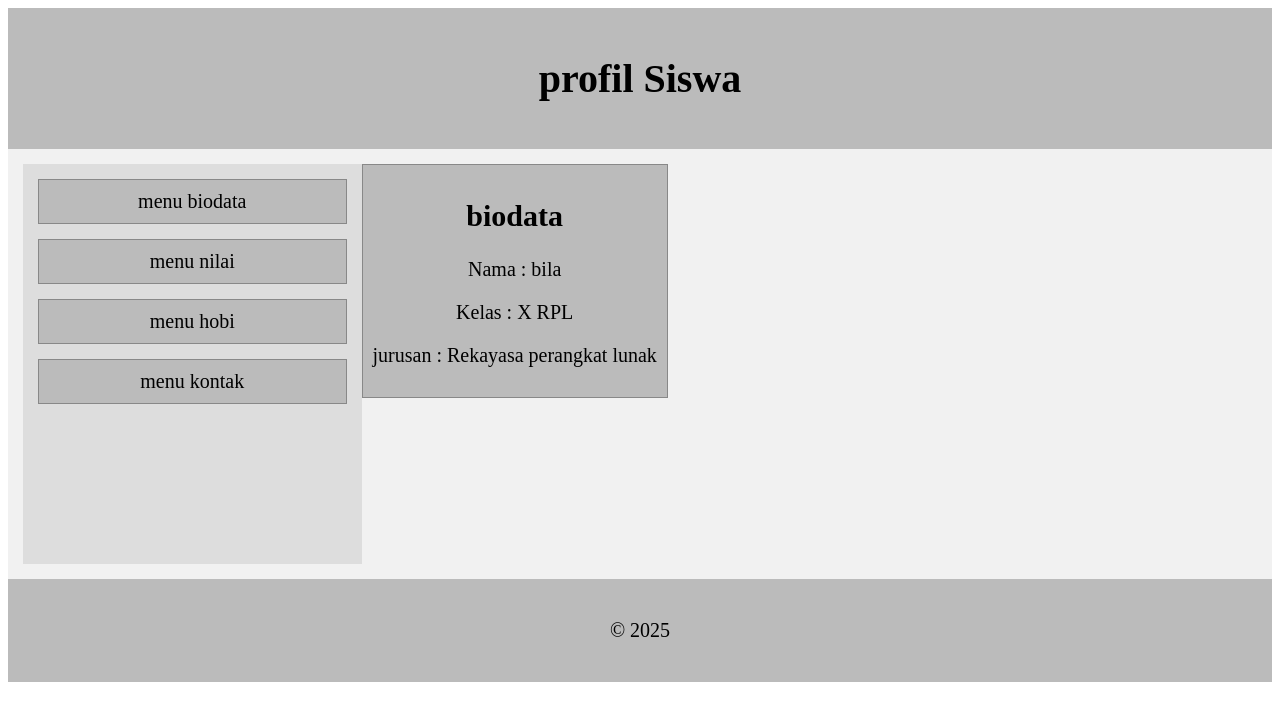
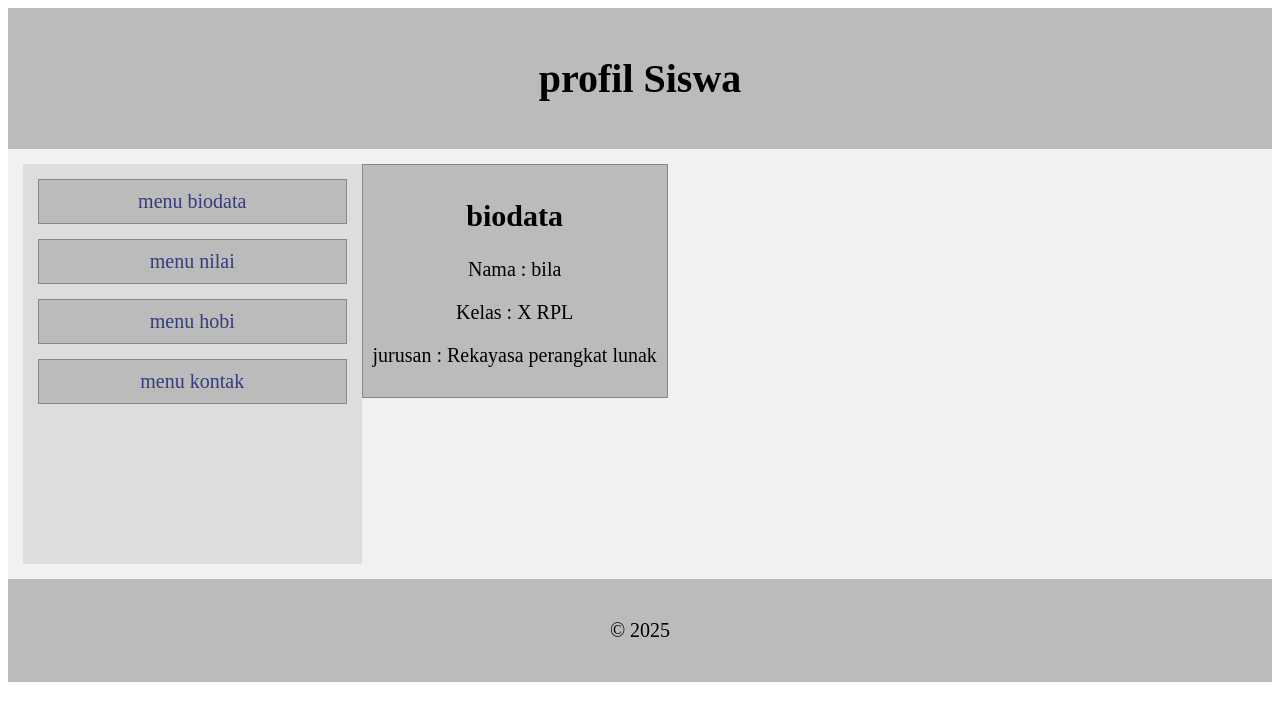
Before and after one commit to nabill7/latihan8, a plain HTML site: page index.html in a window 1280 px wide. Drawn offline with Linux system fonts and the light colour scheme.

Commit message:
mengubah menu menjadi link

```diff
--- a/index.html
+++ b/index.html
@@ -21,10 +21,10 @@
 
   <div class="container">
    <div class="sidebar">
-     <div class="kotak">menu biodata</div>
-     <div class="kotak">menu nilai</div>
-     <div class="kotak">menu hobi</div>
-     <div class="kotak">menu kontak</div>
+    <a href="index.html">menu biodata</a>
+     <a href="nilai.html">menu nilai</a>
+     <a href="hobi.html">menu hobi</a>
+     <a href="kontak.html">menu kontak</a>
    </div>
 
    <div class="content">
--- a/style.css
+++ b/style.css
@@ -32,3 +32,14 @@ body {
     text-align: center;
     border: 1px solid #888;
 }
+
+.sidebar a {
+    background: #bbb;
+    padding: 10px;
+    margin-bottom: 15px;
+    text-align: center;
+    border: 1px solid #888;
+    display: block;
+    text-decoration: none;
+    color: #363C7C;
+}
```
